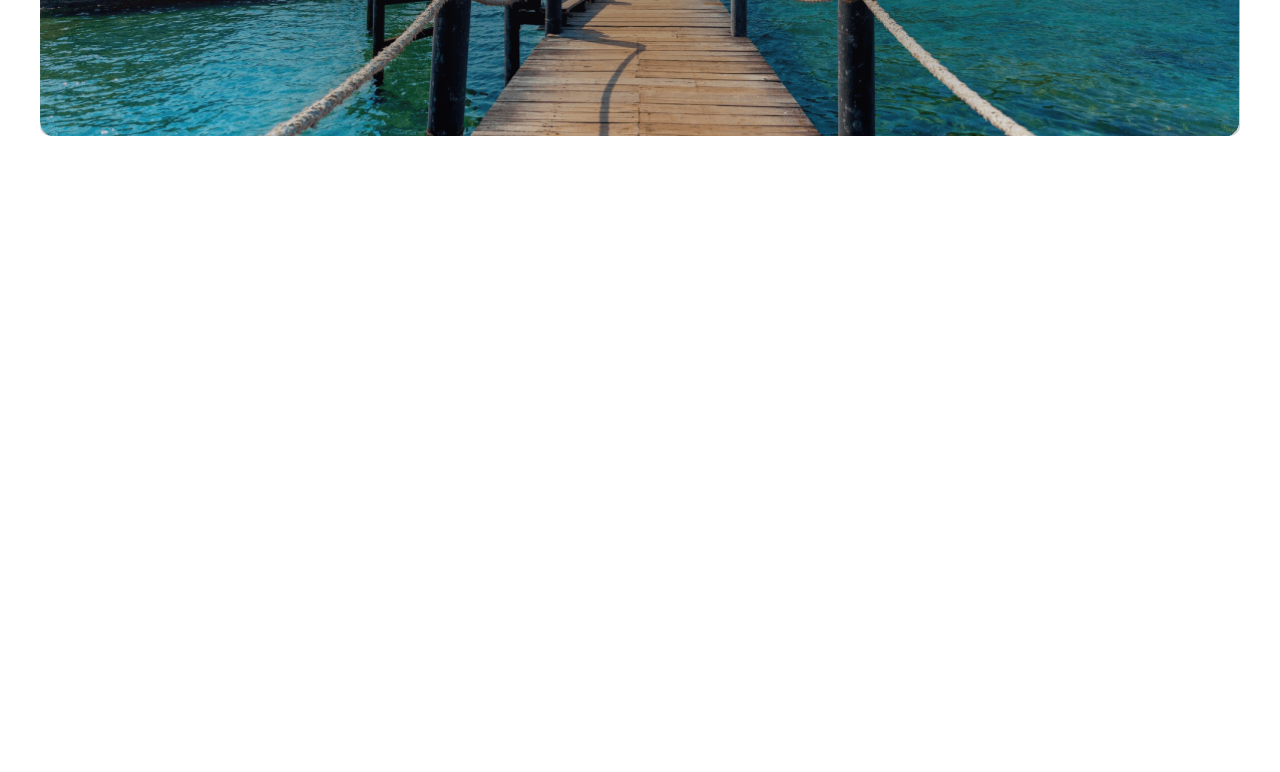
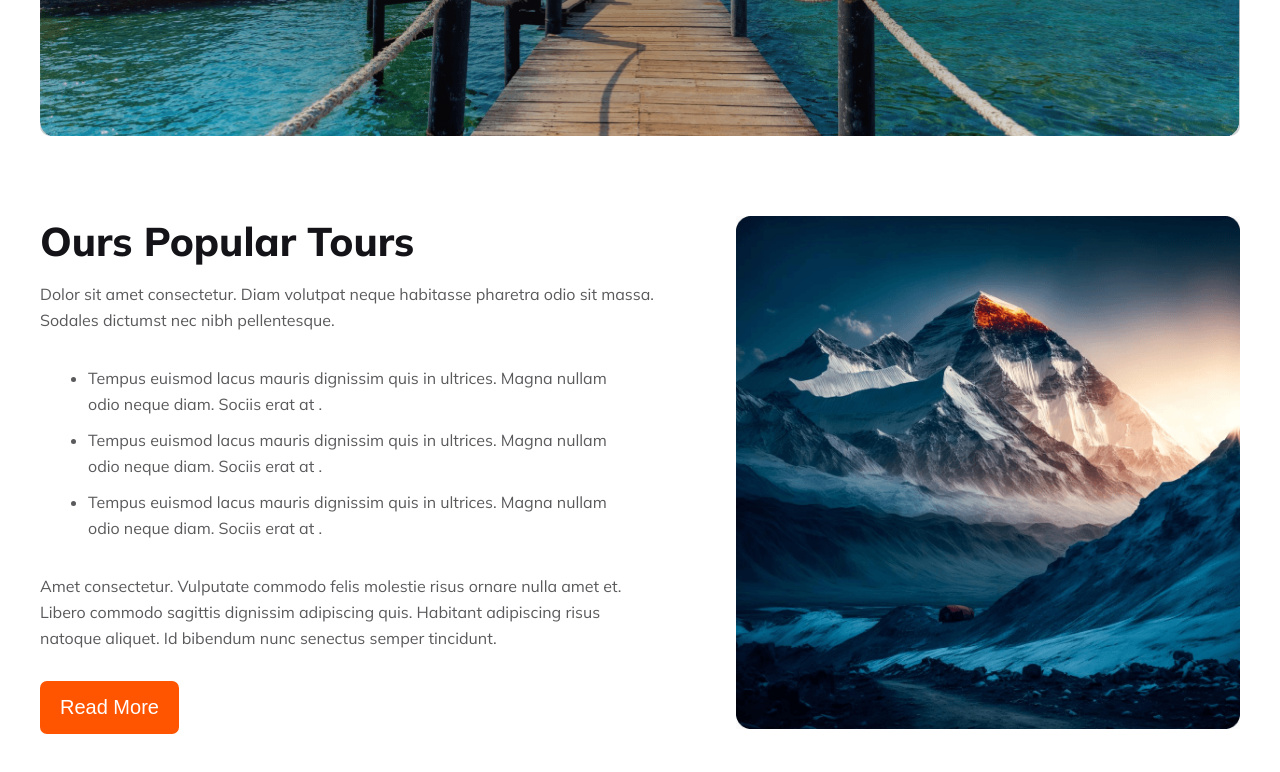
Before and after one commit to Dev-Zual/dream-travel-agency, a plain HTML site: page index.html in a window 1280 px wide. Shown: the part 464-1236 px from the top of the page. Before the commit the page ends 800 px from the top, so only its background shows below. Drawn offline with Linux system fonts and the light colour scheme.

Commit message:
tours area done

```diff
--- a/css/main.css
+++ b/css/main.css
@@ -48,7 +48,7 @@ p {
   border: none;
   border-radius: 7px;
   color: #fff;
-  font-weight: 900;
+  font-weight: 400;
   font-size: 1.25rem;
   background-color: var(--primary-color);
 }
@@ -140,11 +140,13 @@ banner area styles
   justify-content: space-between;
   align-items: center;
 }
-.search-input-group input,
-select,
-button {
+.search-input-group > input,
+select {
   width: 130px;
   color: var(--secondary-text-color);
+}
+.search-input-group > button {
+  width: 130px;
 }
 
 .search-input-group button {
@@ -152,3 +154,41 @@ button {
   font-size: 1rem;
   padding: 11px 20px;
 }
+
+/* out tours area styles */
+.our-tours-area {
+  display: flex;
+  margin: 5rem 0;
+  gap: 5rem;
+  justify-content: space-between;
+}
+.tours-text {
+  width: 55%;
+}
+.tour-img {
+  width: 45%;
+}
+.tour-img img {
+  width: 100%;
+}
+.tours-text h1 {
+  font-size: 2.5rem;
+  font-weight: 800;
+  margin-bottom: 15px;
+}
+.tours-text p,
+li {
+  color: var(--third-text-color);
+  line-height: 1.625rem;
+}
+.tours-text ul {
+  margin: 2rem 3rem;
+}
+.tours-text ul li {
+  list-style: disc;
+  margin-bottom: 10px;
+}
+.tours-text button {
+  margin-top: 30px;
+  font-size: 1.25rem;
+}
--- a/index.html
+++ b/index.html
@@ -14,6 +14,10 @@
   <body>
     <header>
       <div class="container">
+        <!--
+        header area
+        ====
+        -->
         <div class="header-area">
           <div class="logo">
             <img src="./images/logo.png" alt="Dream Travel" />
@@ -33,6 +37,10 @@
     </header>
     <main>
       <div class="container">
+        <!--
+        banner area
+        --
+        -->
         <div class="banner-area">
           <div class="banner-text">
             <div>
@@ -57,6 +65,45 @@
             </div>
           </div>
         </div>
+        <!--
+        banner area ends
+        ===
+        -->
+        <!-- tours area starts -->
+        <div class="our-tours-area">
+          <div class="tours-text">
+            <h1>Ours Popular Tours</h1>
+            <p>
+              Dolor sit amet consectetur. Diam volutpat neque habitasse pharetra
+              odio sit massa. Sodales dictumst nec nibh pellentesque.
+            </p>
+            <ul>
+              <li>
+                Tempus euismod lacus mauris dignissim quis in ultrices. Magna
+                nullam odio neque diam. Sociis erat at .
+              </li>
+              <li>
+                Tempus euismod lacus mauris dignissim quis in ultrices. Magna
+                nullam odio neque diam. Sociis erat at .
+              </li>
+              <li>
+                Tempus euismod lacus mauris dignissim quis in ultrices. Magna
+                nullam odio neque diam. Sociis erat at .
+              </li>
+            </ul>
+            <p>
+              Amet consectetur. Vulputate commodo felis molestie risus ornare
+              nulla amet et. Libero commodo sagittis dignissim adipiscing quis.
+              Habitant adipiscing risus natoque aliquet. Id bibendum nunc
+              senectus semper tincidunt.
+            </p>
+            <button class="btn-primary">Read More</button>
+          </div>
+          <div class="tour-img">
+            <img src="./images/snow-hill.png" alt="" />
+          </div>
+        </div>
+        <!-- tours area ends -->
       </div>
     </main>
     <footer></footer>
```
